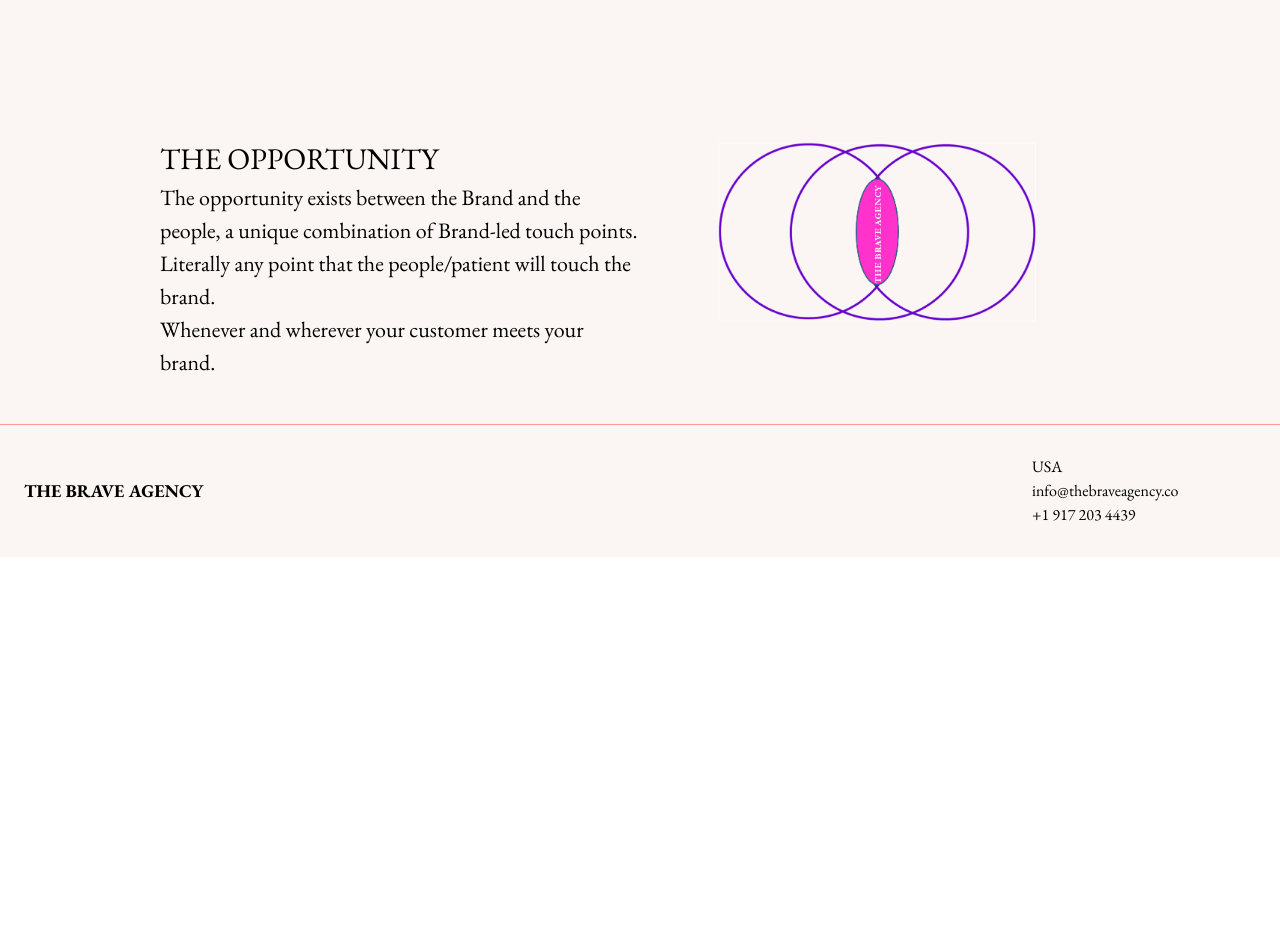
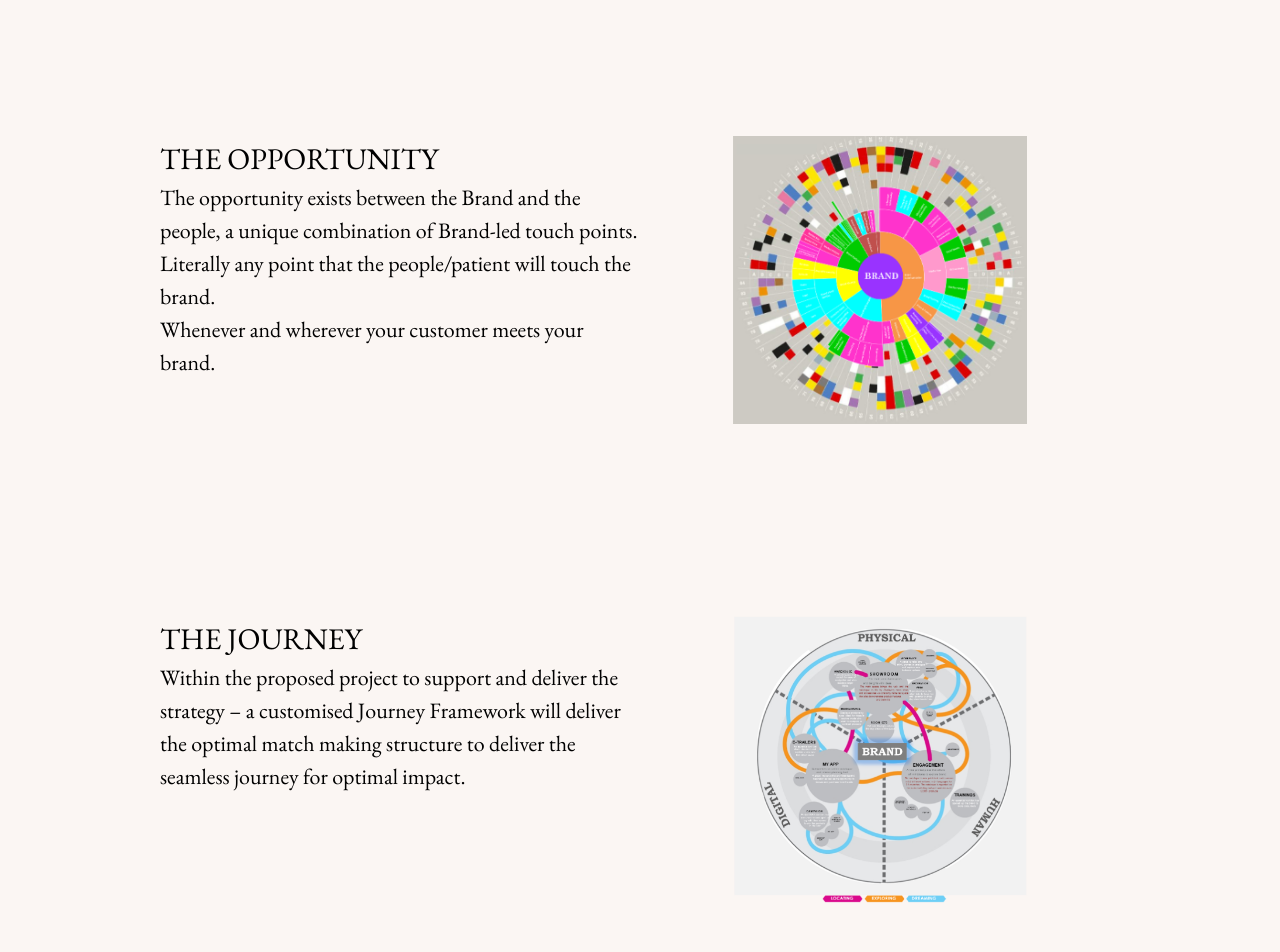
Before and after one commit to Hashaam-ejaz/braveWebsite, a Next.js app: page /approach in a window 1280 px wide. Shown: the part 860-1812 px from the top of the page. Before the commit the page ends 1417 px from the top, so only its background shows below. Built offline with nearby package versions, Linux system fonts and the light colour scheme.

Commit message:
initial approach layout is completed

```diff
--- a/src/app/approach/page.tsx
+++ b/src/app/approach/page.tsx
@@ -1,6 +1,8 @@
 import Image from "next/image";
 import headerImg from "/public/images/appraoch-header.jpg";
 import section1Img from "/public/images/approach1.png";
+import section2Img from "/public/images/appraoch2.png";
+import section3Img from "/public/images/appraoch3.png";
 
 const Approach = () => {
   return (
@@ -61,7 +63,7 @@ const Approach = () => {
           </div>
         </section>
 
-        <section className="flex flex-row px-40 py-24 font-garamond h-96 ">
+        <section className="flex flex-row px-40 py-24 font-garamond h-[30rem] ">
           <div className="basis-2/4 sm:basis-1 lg:basis-2/4  flex flex-col font-garamond ">
             <div className="text-[30px]">THE OPPORTUNITY</div>
             <p className="text-[22px]">
@@ -69,12 +71,36 @@ const Approach = () => {
               combination of Brand-led touch points. Literally any point that
               the people/patient will touch the brand.
             </p>
-            <p className="text-[22px]">Whenever and wherever your customer meets your brand.</p>
+            <p className="text-[22px]">
+              Whenever and wherever your customer meets your brand.
+            </p>
           </div>
           <div className="basis-2/4 sm:basis-1 lg:basis-2/4 text-[30px] flex justify-center ">
             <div className="w-full h-full overflow-hidden">
               <Image
-                src={section1Img}
+                src={section2Img}
+                alt="Hero Image"
+                className=" w-full h-full object-contain"
+              />
+            </div>
+          </div>
+        </section>
+
+        <section className="flex flex-row px-40 py-24 font-garamond h-[30rem] ">
+          <div className="basis-2/4 sm:basis-1 lg:basis-2/4  flex flex-col font-garamond ">
+            <div className="text-[30px]">THE JOURNEY</div>
+            <p className="text-[22px]">
+              Within the proposed project to support and deliver the strategy –
+              a customised Journey Framework will deliver the optimal match
+              making structure to deliver the seamless journey for optimal
+              impact.
+            </p>
+
+          </div>
+          <div className="basis-2/4 sm:basis-1 lg:basis-2/4 text-[30px] flex justify-center ">
+            <div className="w-full h-full overflow-hidden">
+              <Image
+                src={section3Img}
                 alt="Hero Image"
                 className=" w-full h-full object-contain"
               />
```
Also changed, not shown: public/images/appraoch2.png (added), public/images/appraoch3.png (added).
